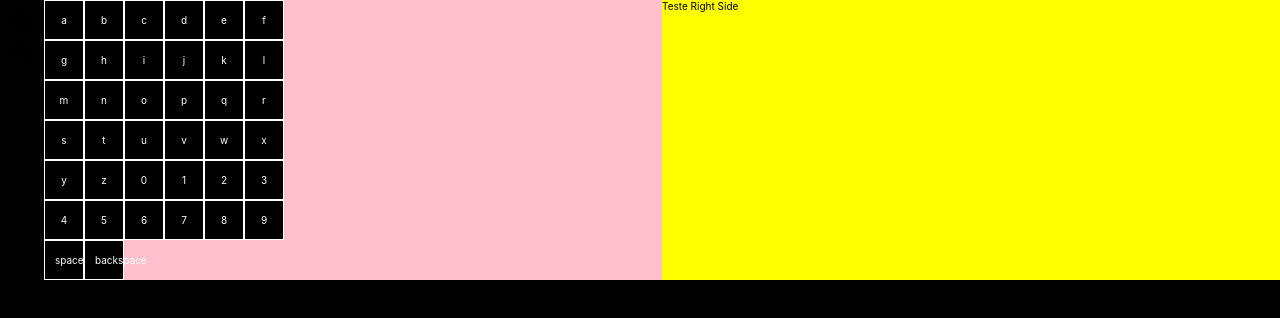
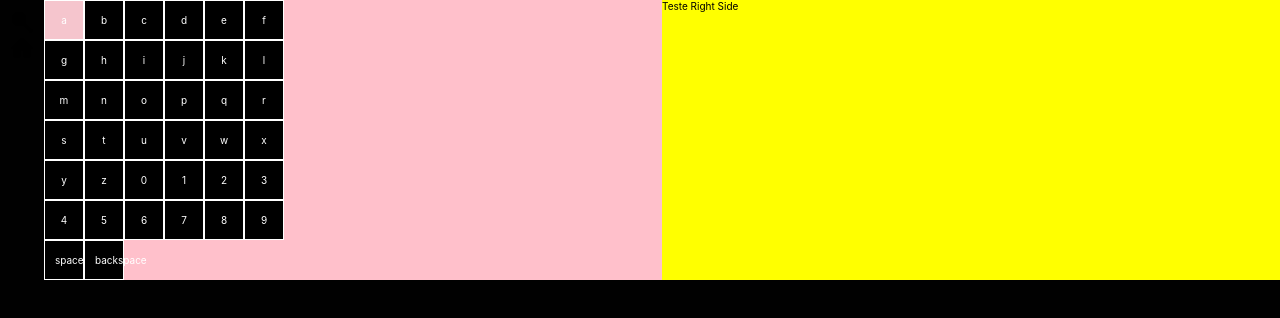
Before and after one commit to luiznasciment0/movies-videos-relay, a React (Create React App) app: page / in a window 1280 px wide. Shown: the top 318 px of the page. Built offline with nearby package versions, Linux system fonts and the light colour scheme; what react-relay would draw is missing.

Commit message:
change keyboardkey style when active

```diff
--- a/src/components/Keyboard/Key/styles.ts
+++ b/src/components/Keyboard/Key/styles.ts
@@ -13,7 +13,7 @@ export const KeyboardKey = styled.div<KeyboardKeyProps>`
     max-width: fit-content;
     display: grid;
     place-items: center;
-    background: #000;
+    background: ${active ? '#d3d3d33b' : '#000'};
     color: #fff;
     border: 1px solid #fff;
   `}
```
